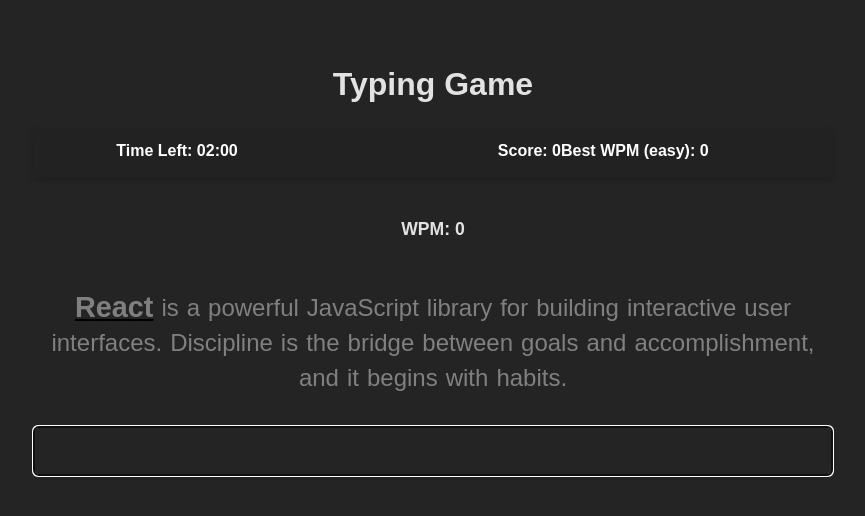
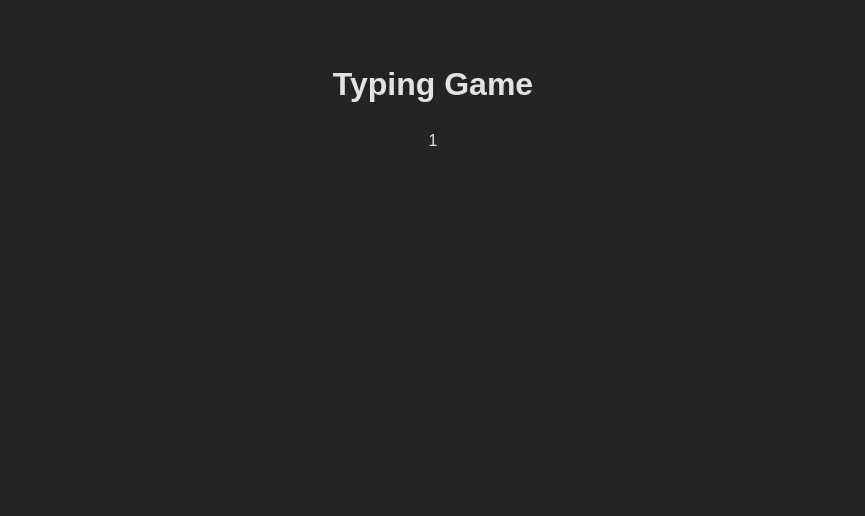
Before and after one commit to kofiarhin/kf-rt-alpha, a React (Vite) app: page / in a window 1280 px wide. Both pictures are taken after a click on the button "Easy (2 min)". Shown: the top 516 px of the page, without its empty margins (207-1072 px from the left). Built offline with nearby package versions, Linux system fonts and the light colour scheme.

Commit message:
Update App.jsx

```diff
--- a/src/App.jsx
+++ b/src/App.jsx
@@ -1,6 +1,6 @@
 import React, { useState, useEffect, useRef } from 'react';
 import './App.css';
-import sampleText from './textData'; // ✅ External text source
+import sampleText from './textData';
 
 const difficulties = {
   easy: 120,
@@ -8,7 +8,6 @@ const difficulties = {
   hard: 30
 };
 
-// ✅ Combines 2–3 random sentences each round
 const getRandomText = () => {
   const count = 2 + Math.floor(Math.random() * 2); // 2 or 3 sentences
   const shuffled = [...sampleText].sort(() => 0.5 - Math.random());
@@ -30,6 +29,7 @@ function App() {
   const [finalWPM, setFinalWPM] = useState(0);
   const [score, setScore] = useState(0);
   const [isGameOver, setIsGameOver] = useState(false);
+  const [countdown, setCountdown] = useState(null);
 
   const [bestWPM, setBestWPM] = useState(() => {
     const stored = localStorage.getItem('bestWPM');
@@ -54,14 +54,30 @@ function App() {
     setTypedWords([]);
     setUserInput('');
     setCurrentWordIndex(0);
-    setIsStarted(true);
+    setIsStarted(false);
     setIsFinished(false);
     setFinalWPM(0);
     setTimerStarted(false);
     setScore(0);
     setIsGameOver(false);
+    setCountdown(3);
     clearInterval(timerRef.current);
-    setTimeout(() => inputRef.current?.focus(), 100);
+
+    let i = 3;
+    const interval = setInterval(() => {
+      i--;
+      if (i === 0) {
+        clearInterval(interval);
+        setCountdown('GO!');
+        setTimeout(() => {
+          setCountdown(null);
+          setIsStarted(true);
+          setTimeout(() => inputRef.current?.focus(), 100);
+        }, 1000);
+      } else {
+        setCountdown(i);
+      }
+    }, 1000);
   };
 
   const startTimer = () => {
@@ -166,6 +182,7 @@ function App() {
     setScore(0);
     setIsGameOver(false);
     setTimerStarted(false);
+    setCountdown(null);
   };
 
   const renderWordWithFeedback = (typed, expected) => {
@@ -211,6 +228,12 @@ function App() {
     <div className="App">
       <h1>Typing Game</h1>
 
+      {countdown !== null && (
+        <div className="countdown-overlay">
+          <div className="countdown-text">{countdown}</div>
+        </div>
+      )}
+
       {isStarted && (
         <div className="sticky-header">
           <span>Time Left: {formatTime(timeLeft)}</span>
@@ -219,7 +242,7 @@ function App() {
         </div>
       )}
 
-      {!isStarted && (
+      {!isStarted && countdown === null && (
         <div className="difficulty-select">
           <h2>Select Difficulty</h2>
           <button onClick={() => handleDifficultySelect('easy')}>Easy (2 min)</button>
@@ -247,7 +270,7 @@ function App() {
             type="text"
             value={userInput}
             onChange={handleChange}
-            disabled={isFinished || isGameOver}
+            disabled={isFinished || isGameOver || countdown !== null}
             autoComplete="off"
           />
 
```
